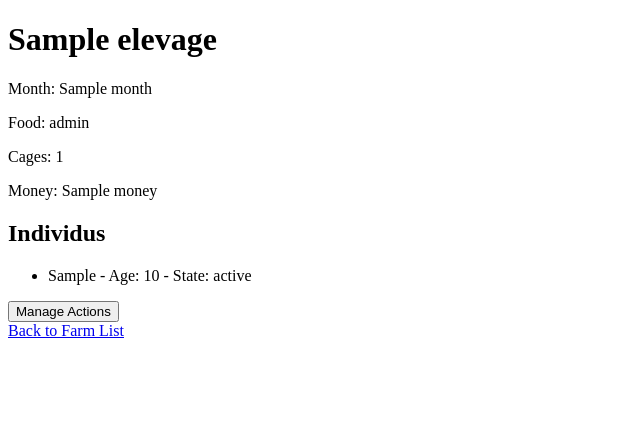
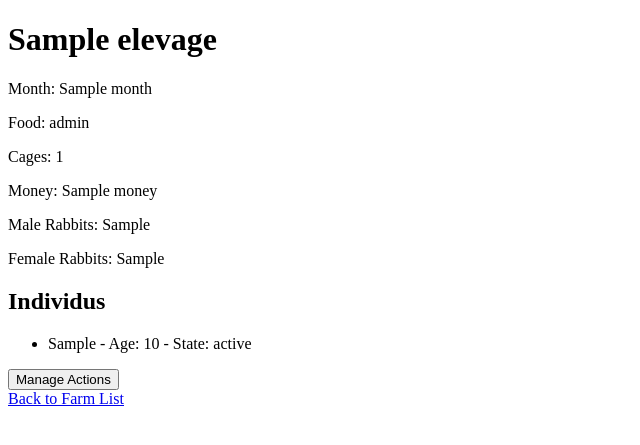
Before and after one commit to MassimoDeBellisVitti/elevage-Massimo-DeBellisVitti, a Django app: template elevage/game/templates/game/elevage_detail.html in a window 1280 px wide. Shown: the top 445 px of the page, without its empty margins (0-640 px from the left). Run offline with Django 3.2, Linux system fonts and the light colour scheme; the template is opened without the code that fills it: most values are stand-ins (such as "Sample title", 1, 10 or a date in 2020).

Commit message:
adding display unsold rabbit quantity

```diff
--- a/elevage/game/templates/game/elevage_detail.html
+++ b/elevage/game/templates/game/elevage_detail.html
@@ -9,6 +9,8 @@
     <p>Food: {{ elevage.foodLevel }}</p>
     <p>Cages: {{ elevage.cageNumber }}</p>
     <p>Money: {{ elevage.money }}</p>
+    <p>Male Rabbits: {{ elevage.male_rabbits }}</p>
+    <p>Female Rabbits: {{ elevage.female_rabbits }}</p>
 
     <h2>Individus</h2>
     <ul>
```
